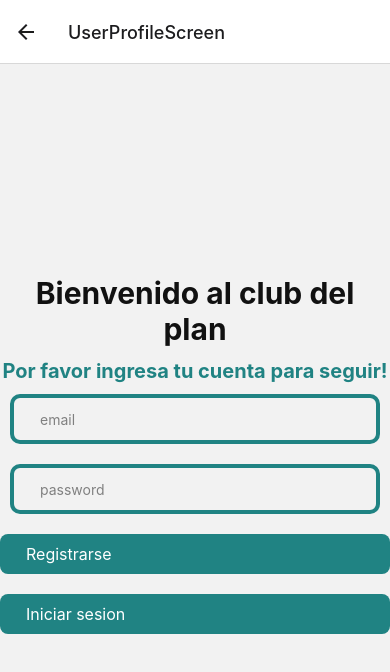
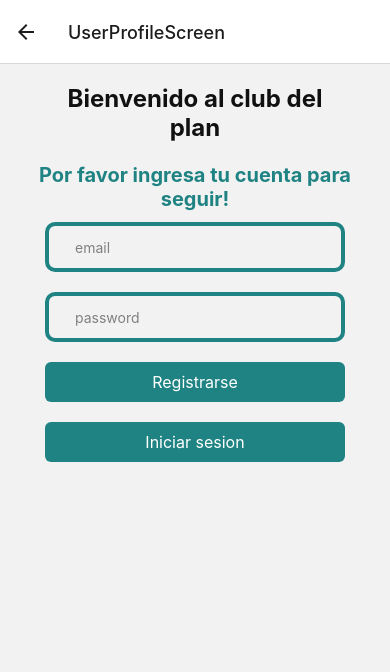
Before and after one commit to JSegundo/elclubdelplan, a React Native app in the folder clubdelplan/: screen /UserProfileScreen in a window 390 px wide. Shown: the top 672 px of the page. Built offline with nearby package versions, Linux system fonts and the light colour scheme; no server answers.

Commit message:
demo viernes login screen

```diff
--- a/clubdelplan/src/screens/LogInScreen.js
+++ b/clubdelplan/src/screens/LogInScreen.js
@@ -1,68 +1,74 @@
-
-import React, { useEffect } from 'react';
-import { Text, View, TextInput, Button , Image, TouchableOpacity} from 'react-native';
+import React, {useEffect} from 'react';
+import {
+  Text,
+  View,
+  TextInput,
+  Button,
+  Image,
+  TouchableOpacity,
+} from 'react-native';
 import AsyncStorage from '@react-native-async-storage/async-storage';
 import axios from 'axios';
 import UserProfileScreen from './UserProfileScreen';
-import { useNavigation } from '@react-navigation/native';
+import {useNavigation} from '@react-navigation/native';
 
-const token_storage = '@Token'
-const user_storage = '@userData'
+const token_storage = '@Token';
+const user_storage = '@userData';
 
 const Log = () => {
   const [email, onChangeText] = React.useState(null);
   const [psw, onChangeNumber] = React.useState(null);
-  const [user , setUser] = React.useState(null)
-  const [token , setToken] = React.useState(null)
+  const [user, setUser] = React.useState(null);
+  const [token, setToken] = React.useState(null);
   const navigation = useNavigation();
-
 
   useEffect(() => {
     async function getTokenAndUser() {
-      let responseToken = await AsyncStorage.getItem(token_storage)
-      let responseUser = await AsyncStorage.getItem(user_storage)
+      let responseToken = await AsyncStorage.getItem(token_storage);
+      let responseUser = await AsyncStorage.getItem(user_storage);
       // console.log('aqui estoy esperando el store de user' , responseUser)
-      setToken(responseToken)
-      setUser(responseUser)
+      setToken(responseToken);
+      setUser(responseUser);
       // console.log('aqui seteo al renderizar el user' , token)
-
     }
-    getTokenAndUser()
-  }, [])
+    getTokenAndUser();
+  }, []);
 
   const onSubmit = async () => {
-    console.log(email)
+    console.log(email);
     const valid = {
       email,
-      password : psw,
+      password: psw,
+    };
+    try {
+      const response = await axios.post(
+        'http://localhost:3001/api/users/login',
+        valid,
+      );
+      setUser(response.data.user);
+      const tokenPrev = JSON.stringify(response.data.token);
+      setToken(tokenPrev);
+      await AsyncStorage.setItem('@Token', tokenPrev);
+
+      console.log('este este es el user onSubit', response.data.user);
+      const userJson = JSON.stringify(response.data.user);
+
+      await AsyncStorage.setItem('@userData', userJson);
+    } catch (e) {
+      console.error(e);
     }
-    try {
-      const response = await axios.post("http://localhost:3001/api/users/login" , valid )
-      setUser(response.data.user)
-      const tokenPrev = JSON.stringify(response.data.token)
-      setToken(tokenPrev)
-      await AsyncStorage.setItem('@Token', tokenPrev)
-
-      console.log("este este es el user onSubit", response.data.user)
-      const userJson = JSON.stringify(response.data.user)
-
-      await AsyncStorage.setItem("@userData" , userJson)
-
-    } catch (e) {
-      console.error(e)
-    }
-  }
+  };
   // console.log(user)
   // console.log(token)
-  return (
-
-    token ?  (
-      <UserProfileScreen/>
-
-    ) : (
+  return token ? (
+    <UserProfileScreen />
+  ) : (
+    <View style={{justifyContent: 'center', alignItems: 'center'}}>
       <View style={styles.view}>
-      <Text style={styles.tittlePrincipal}>Bienvenido al club del plan</Text>
-        <Text style={styles.tittle}>Por favor ingresa tu cuenta para seguir!</Text>
+        <Text style={styles.tittlePrincipal}>Bienvenido al club del plan</Text>
+        <Text style={styles.tittle}>
+          Por favor ingresa tu cuenta para seguir!
+        </Text>
         <TextInput
           style={styles.input}
           onChangeText={onChangeText}
@@ -78,26 +84,24 @@ const Log = () => {
           placeholder="password"
           placeholderTextColor="#808080"
         />
-          <TouchableOpacity
-          style={styles.buttonLogin}
-          onPress={() => { navigation.navigate('RegisterScreen') }}>
-          <View >
-            <Text style={{color: 'white', fontSize: 16}}>Registrarse</Text>
-          </View>
-        </TouchableOpacity>
         <TouchableOpacity
           style={styles.buttonLogin}
-          onPress={onSubmit}>
-          <View >
-            <Text style={{color: 'white', fontSize: 16}}>Iniciar sesion</Text>
-          </View>
+          onPress={() => {
+            navigation.navigate('RegisterScreen');
+          }}>
+          <Text style={{color: 'white', fontSize: 16, textAlign: 'center'}}>
+            Registrarse
+          </Text>
+        </TouchableOpacity>
+        <TouchableOpacity style={styles.buttonLogin} onPress={onSubmit}>
+          <Text style={{color: 'white', fontSize: 16, textAlign: 'center'}}>
+            Iniciar sesion
+          </Text>
         </TouchableOpacity>
       </View>
-    )
+    </View>
   );
-}
-
-
+};
 
 const styles = {
   tittle: {
@@ -110,21 +114,24 @@ const styles = {
     fontSize: 20,
     padding: 1,
   },
-  tittlePrincipal : {
+  tittlePrincipal: {
     textAlign: 'center',
     fontWeight: 'bold',
     color: '#111',
     marginTop: 10,
     marginBottom: 0,
-
-    fontSize: 30,
-    padding: 1,
+    width: 300,
+    fontSize: 24,
+    padding: 10,
   },
   view: {
-    flex: 1,
+    // flex: 1,
     justifyContent: 'center',
+    alignItems: 'center',
+    width: '90%',
   },
   input: {
+    width: 300,
     height: 50,
     margin: 10,
     borderWidth: 4,
@@ -145,12 +152,13 @@ const styles = {
     height: 60,
     marginBottom: 20,
   },
-  buttonLogin : {
+  buttonLogin: {
+    width: 300,
     backgroundColor: '#208383',
     marginVertical: 10,
     paddingVertical: 10,
-    paddingHorizontal: 26,
-    borderRadius: 8,
-  }
-}
+    // paddingHorizontal: 20,
+    borderRadius: 6,
+  },
+};
 export default Log;
```
Also changed, not shown: clubdelplan/src/screens/UserProfileScreen.js (+10 -11 lines).
